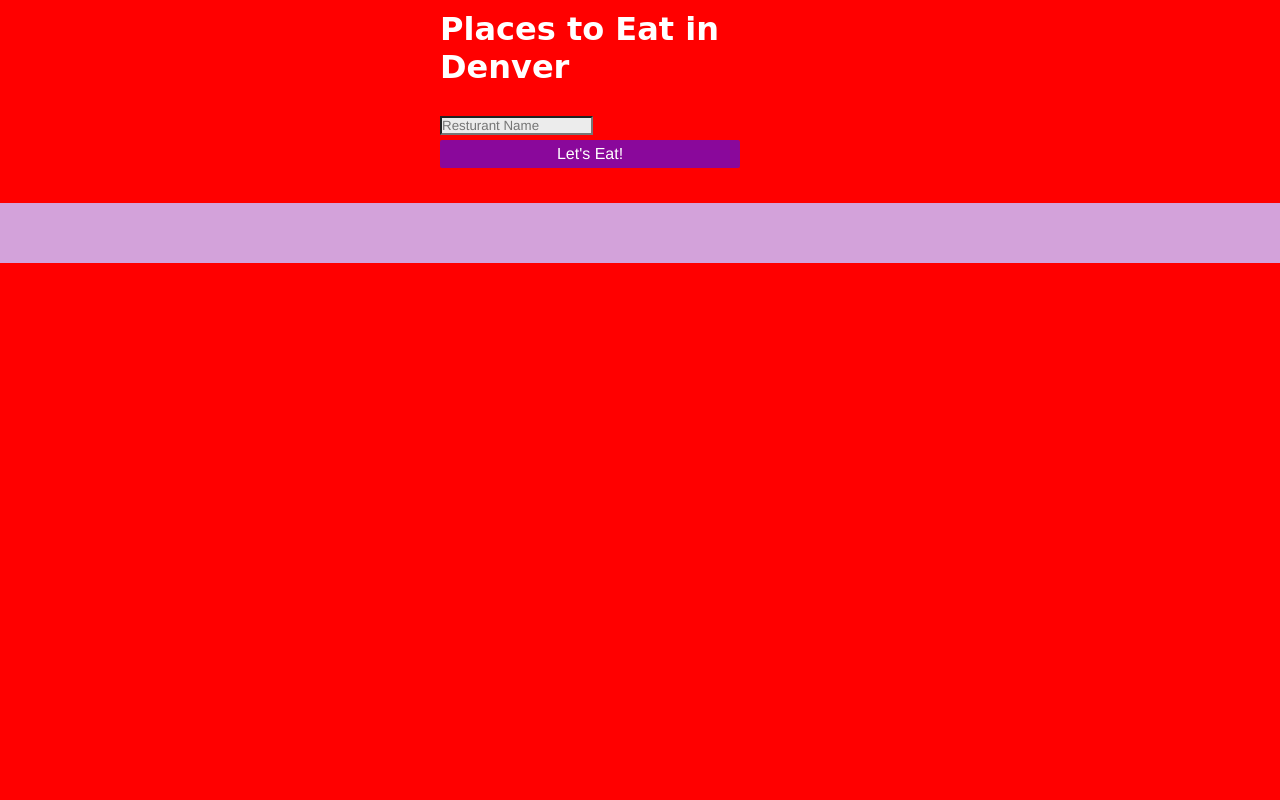
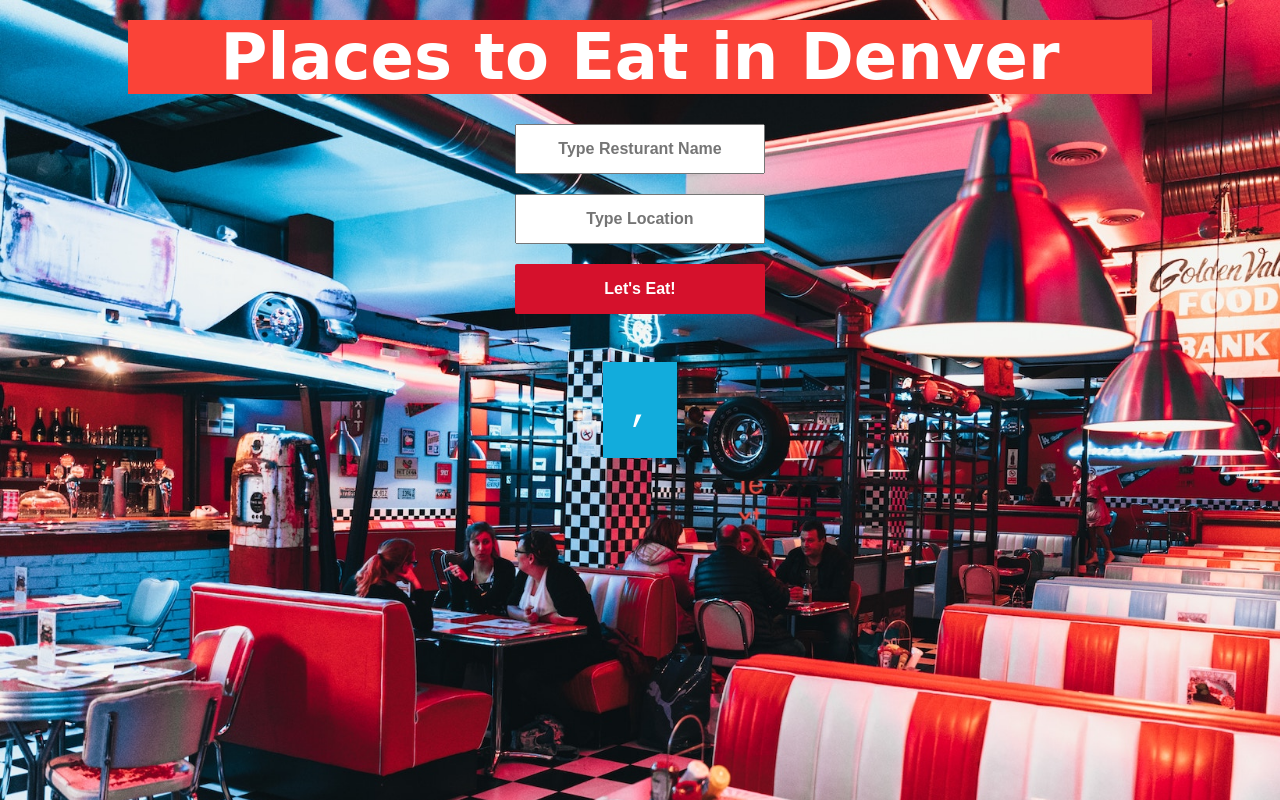
Before and after one commit to kalex19/KWK-To-do-List, a plain HTML site: page index.html in a window 1280 px wide. Both pictures are taken after a click on the input "Let's Eat!". Shown: the top 800 px of the page. Drawn offline with nearby package versions, Linux system fonts and the light colour scheme; files that its build step writes are made by us from their sources; files whose address does not match are found by name.

Commit message:
Basic website

```diff
--- a/index.html
+++ b/index.html
@@ -6,8 +6,7 @@
   <meta name="viewport" content="width=device-width, initial-scale=1.0">
   <meta http-equiv="X-UA-Compatible" content="ie=edge">
   <title>Document</title>
-  <link rel="stylesheet" href="./style.css">
-  <link rel="stylesheet" href="./index.js">
+  <link rel="stylesheet" href="/Users/kate/Desktop/Turing/Mod3/KWKToDo/style.css">
 <link rel="stylesheet" href="https://use.fontawesome.com/releases/v5.8.2/css/all.css"
    integrity="sha384-oS3vJWv+0UjzBfQzYUhtDYW+Pj2yciDJxpsK1OYPAYjqT085Qq/1cq5FLXAZQ7Ay" crossorigin="anonymous">
 </head>
@@ -15,11 +14,14 @@
 <body>
   <section class="content">
     <h1 class='title'>Places to Eat in Denver</h1>
-    <input class="input" name="todo" placeholder="Resturant Name" type="text">
+    <input class="resturant-input" name="todo" placeholder="Type Resturant Name" type="text">
+    <input class="location-input" name="todo" placeholder="Type Location" type="text">
     <input class="submit-btn" type="submit" value="Let's Eat!">
   </section>
   <section class="card-container">
   </section>
+  <script src="https://ajax.googleapis.com/ajax/libs/jquery/3.1.0/jquery.min.js"></script>
+  <script src="/Users/kate/Desktop/Turing/Mod3/KWKToDo/index.js"></script>
 </body>
 
 </html>
--- a/index.js
+++ b/index.js
@@ -1,16 +1,13 @@
 var btn = $('.submit-btn')
-var input = $('.input').val()
 var container = $('.card-container')
 
 
-btn.on('click', addTodo)
+btn.on("click", addToDo)
 
 function addToDo() {
+  var restInput = $('.resturant-input').val()
+  var locInput = $('.location-input').val()
   container.append(`
-    <i class = "far fa-circle"></i>
-    <p class="card">${input} </p>`)
-
-$('.input').val("")
-
-
+    <p class="card">${restInput}, ${locInput}</p>`)
+  $('.input').val("")
 }
--- a/style.css
+++ b/style.css
@@ -2,48 +2,72 @@
   margin: 0;
   padding: 0;
   box-sizing: border-box;
-  font-family: Helvetica;
-  background-color: red;
+}
+
+body {
+   background-image: url('/Users/kate/Desktop/Turing/Mod3/KWKToDo/images/spencer-davis-1533762-unsplash.jpg');
+   background-repeat: no-repeat;
+   background-size: cover;
+   height: 1000px;
 }
 
 .content {
-  margin: 10px auto;
-  width: 400px;
+  display: flex;
+  flex-wrap: wrap;
+  justify-content: center;
 }
 
 .title {
   font-family: cursive;
-  font-size: 2em;
+  font-size: 4em;
   color: white;
+  font-weight: 900;
+  background-color: #fa4338;
+  margin: 20px;
+  text-align: center;
+  width: 80%;
 }
 
-.input {
-  display: flex;
-  flex-direction: column;
-  margin-top: 30px;
-  background: #ECECEC;
+.resturant-input, .location-input {
+  margin: 10px 500px;
+  height: 50px;
+  width: 250px;
+  font-size: 1em;
+  font-weight: bold;
+  text-align: center;
+}
+
+.input:focus {
+    outline:none;
 }
 
 .submit-btn {
-  width: 300px;
-  padding: 5px;
-  margin: 5px auto 25px auto;
-  background: #8A089B;
+  width: 250px;
+  height: 50px;
+  margin: 10px 500px;
+  background: #d5112c;
   border: none;
   border-radius: 2px;
   color: #fff;
-  font-size: 100%;
+  font-size: 1em;
+  font-weight: 600;
 }
 
 .card-container {
-  padding: 30px;
-  background: #D3A2DA;
+  display: flex;
+  flex-wrap: wrap;
+  justify-content: center;
 }
 
 .card {
-  margin: 0 auto;
-  margin-bottom: 10px;
-  padding: 8px;
-  width: 300px;
-  background: #fff;
+  margin: 3% 40%;
+  width: auto;
+  height: auto;
+  padding: 2%;
+  background-color: #12acdc;
+  font-size: 3em;
+  color: white;
+  font-family: monospace;
+  text-align: center;
+
 }
```
Also changed, not shown: images/spencer-davis-1533762-unsplash.jpg (added), 2 other files.
